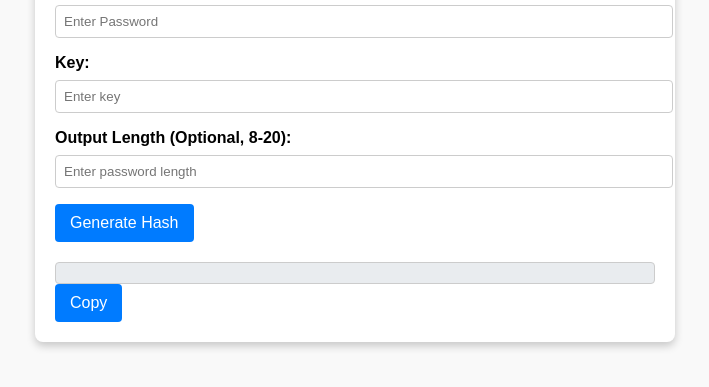
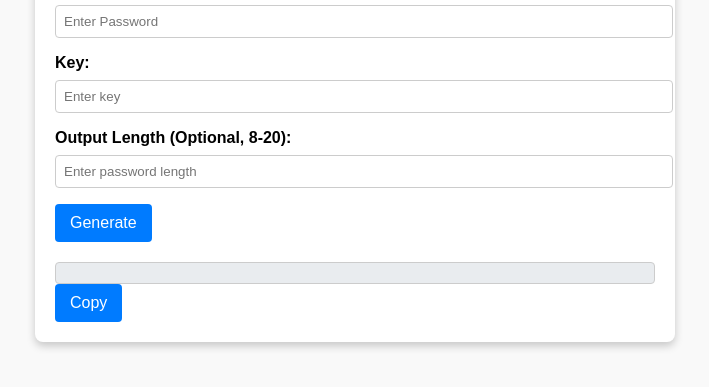
Before and after one commit to avinashsvntn/password-Generator-, a plain HTML site: page index.html in a window 1280 px wide. Shown: the part 149-536 px from the top of the page, without its empty margins (285-994 px from the left). Drawn offline with Linux system fonts and the light colour scheme.

Commit message:
Add files via upload

```diff
--- a/index.html
+++ b/index.html
@@ -67,7 +67,7 @@
             <label for="outputLength">Output Length (Optional, 8-20):</label>
             <input type="number" id="outputLength" min="8" max="20" placeholder="Enter password length" />
 
-            <button type="button" onclick="generateHash()">Generate Hash</button>
+            <button type="button" onclick="generateHash()">Generate</button>
         </form>
 
         <div class="output" id="output"></div>
```
